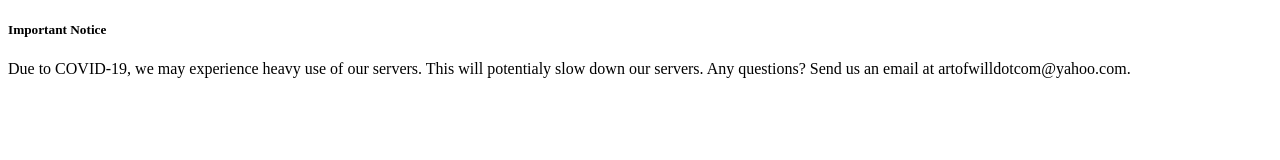
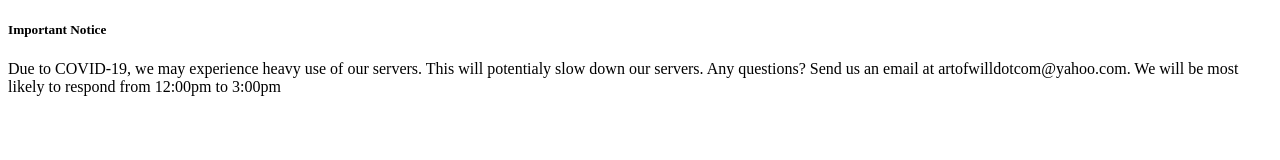
Before and after one commit to SubjectRYAN86/ArtOfWill, a plain HTML site: page index.html in a window 1280 px wide. Drawn offline with Linux system fonts and the light colour scheme.

Commit message:
Update index.html

```diff
--- a/index.html
+++ b/index.html
@@ -8,7 +8,7 @@
         <h5>Important Notice</h5>
         <p>Due to COVID-19, we may experience heavy use of our servers. This
           will potentialy slow down our servers. Any questions? Send us an email
-          at artofwilldotcom@yahoo.com.</p>
+          at artofwilldotcom@yahoo.com. We will be most likely to respond from 12:00pm to 3:00pm</p>
           </nav>
           </body>
 </html>
```
